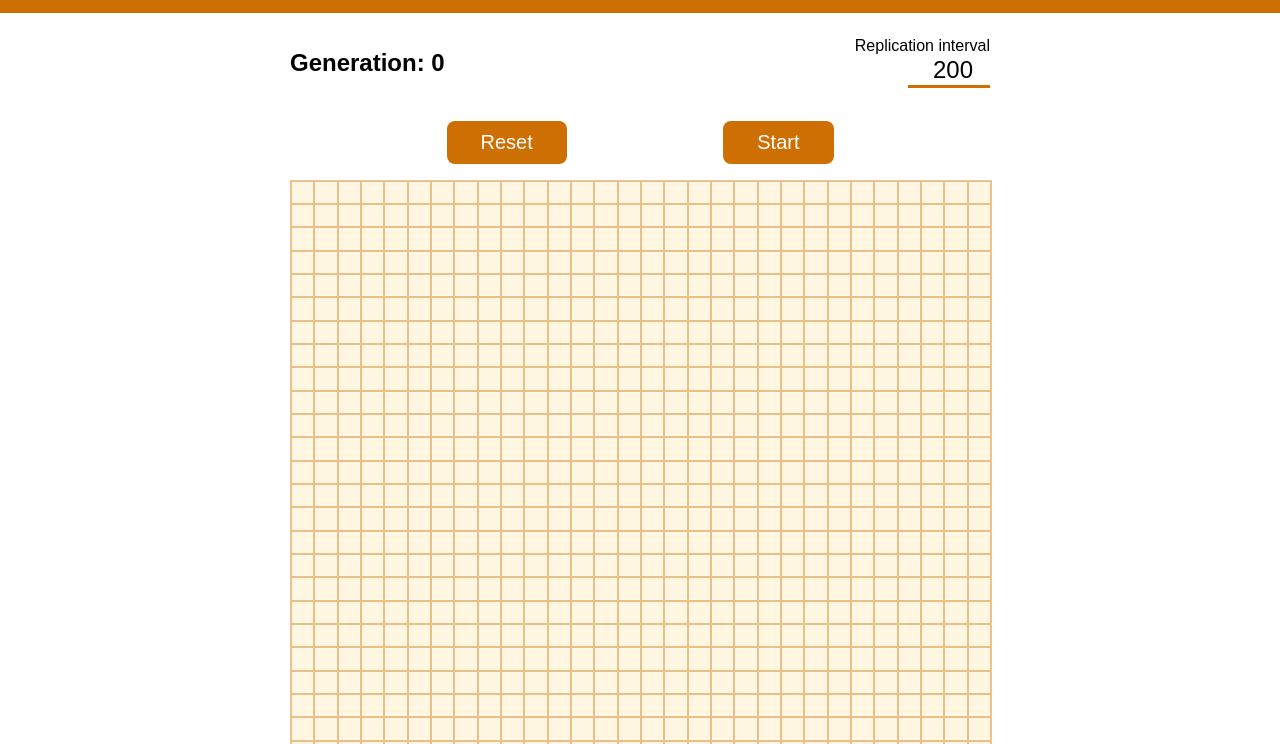
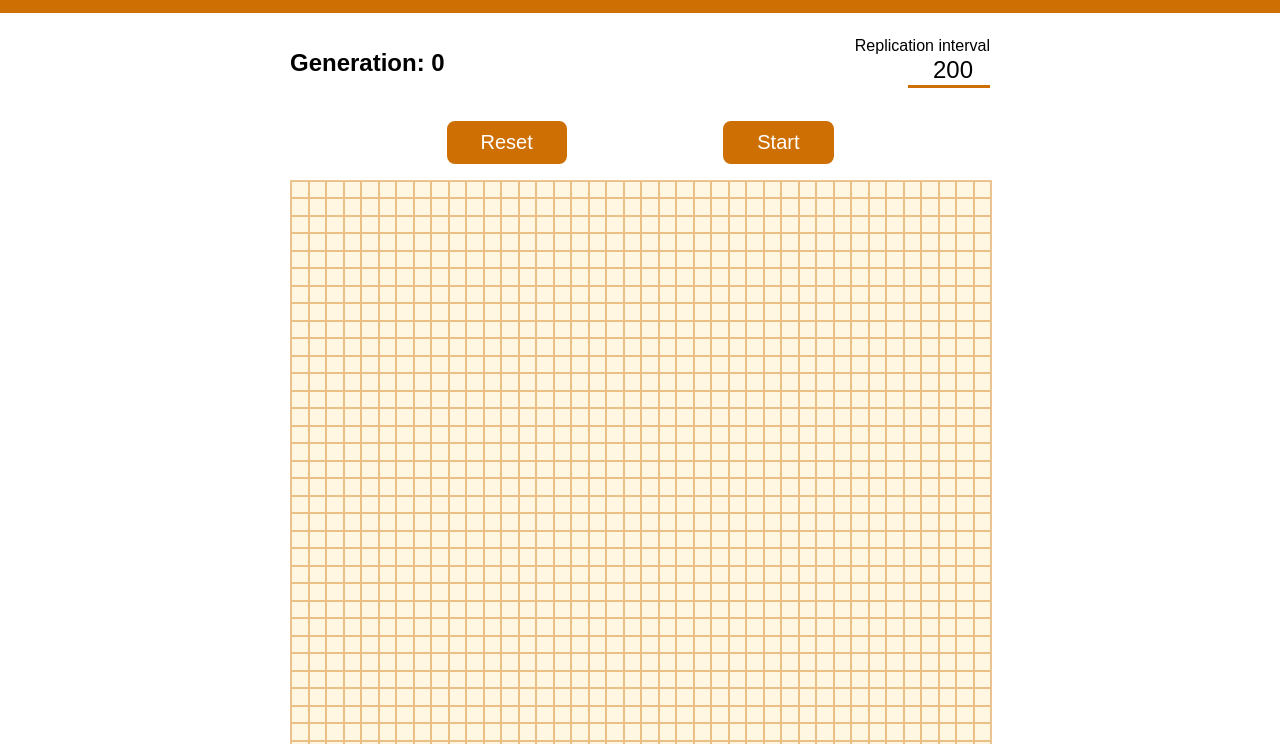
Before and after one commit to achilleleal/Game-Of-Life-HTML, a website built with webpack: page dist/index.html in a window 1280 px wide. Shown: the part 56-800 px from the top of the page. Built offline with nearby package versions, Linux system fonts and the light colour scheme.

Commit message:
added gh-pages

```diff
--- a/package.json
+++ b/package.json
@@ -1,5 +1,5 @@
 {
-  "name": "conwaysGOL-html",
+  "name": "html-game-of-life",
   "version": "1.0.0",
   "description": "",
   "main": "index.js",
@@ -7,11 +7,13 @@
     "lodash": "^4.17.20"
   },
   "devDependencies": {
+    "gh-pages": "^3.1.0",
     "webpack": "^5.6.0",
     "webpack-cli": "^4.2.0"
   },
   "scripts": {
-    "start": "live-server dist/",
+    "start": "npm run build && live-server dist/",
+    "deploy": "gh-pages -d dist",
     "build": "webpack"
   },
   "keywords": [],
--- a/src/index.js
+++ b/src/index.js
@@ -6,8 +6,8 @@ const resetBtn = document.getElementById('reset-btn');
 const counter = document.getElementById('counter');
 const interval = document.querySelector('input');
 
-let gridWidth = 30;
-let gridHeight = 30;
+let gridWidth = 40;
+let gridHeight = 40;
 
 checkScreenSize();
 
@@ -19,7 +19,7 @@ startBtn.addEventListener('click', run);
 
 resetBtn.addEventListener('click', resetGrid);
 
-interval.addEventListener('change', updateGameSpeed)
+interval.addEventListener('change', updateGameSpeed);
 
 window.addEventListener('resize', updateGrid);
 
@@ -75,7 +75,7 @@ function checkScreenSize() {
     const minScreenSize = 700;
 
     const smallGridSize = 15;
-    const defaultGridSize = 30;
+    const defaultGridSize = 40;
 
     if (window.innerWidth < minScreenSize && gridWidth === defaultGridSize) {
         gridWidth = smallGridSize;
```
Also changed, not shown: dist/index.css, dist/index.html, 1 other file.
